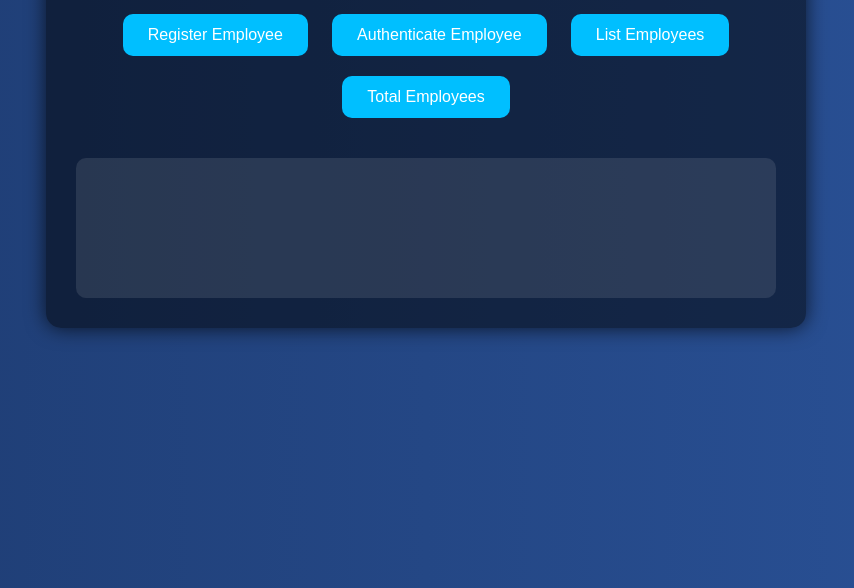
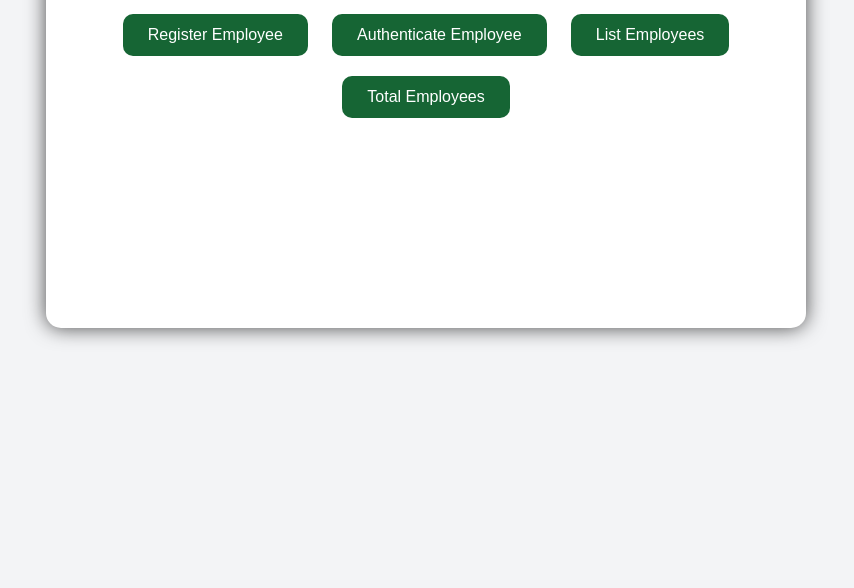
Before and after one commit to deepigu/Fingerprint-, a plain HTML site: page index.html in a window 1280 px wide. Shown: the part 212-800 px from the top of the page, without its empty margins (214-1068 px from the left). Drawn offline with Linux system fonts and the light colour scheme.

Commit message:
Refactor styles for body, container, and buttons
Updated styles for body and container elements, changed background colors, and modified button styles.

```diff
--- a/style1.css
+++ b/style1.css
@@ -1,8 +1,12 @@
 /* Background & font */
 body {
     font-family: 'Segoe UI', Tahoma, Geneva, Verdana, sans-serif;
-    background: linear-gradient(to right, #1e3c72, #2a5298);
-    color: #fff;
+   /* background: linear-gradient(to right, #1e3c72, #2a5298);
+    color: #fff;*/
+
+    background: #f3f4f6;
+    color: #111827;
+
     text-align: center;
     margin: 0;
     padding: 0;
@@ -11,7 +15,8 @@ body {
 .container {
     max-width: 700px;
     margin: 50px auto;
-    background-color: rgba(0,0,0,0.5);
+   /* background-color: rgba(0,0,0,0.5);*/
+    background: #ffffff;
     padding: 30px;
     border-radius: 15px;
     box-shadow: 0 0 20px rgba(0,0,0,0.7);
@@ -37,7 +42,8 @@ button {
     border: none;
     border-radius: 10px;
     cursor: pointer;
-    background: #00bfff;
+  /*  background: #00bfff; */
+     background: #166534;   /* dark green */
     color: #fff;
     transition: 0.3s;
 }
```
